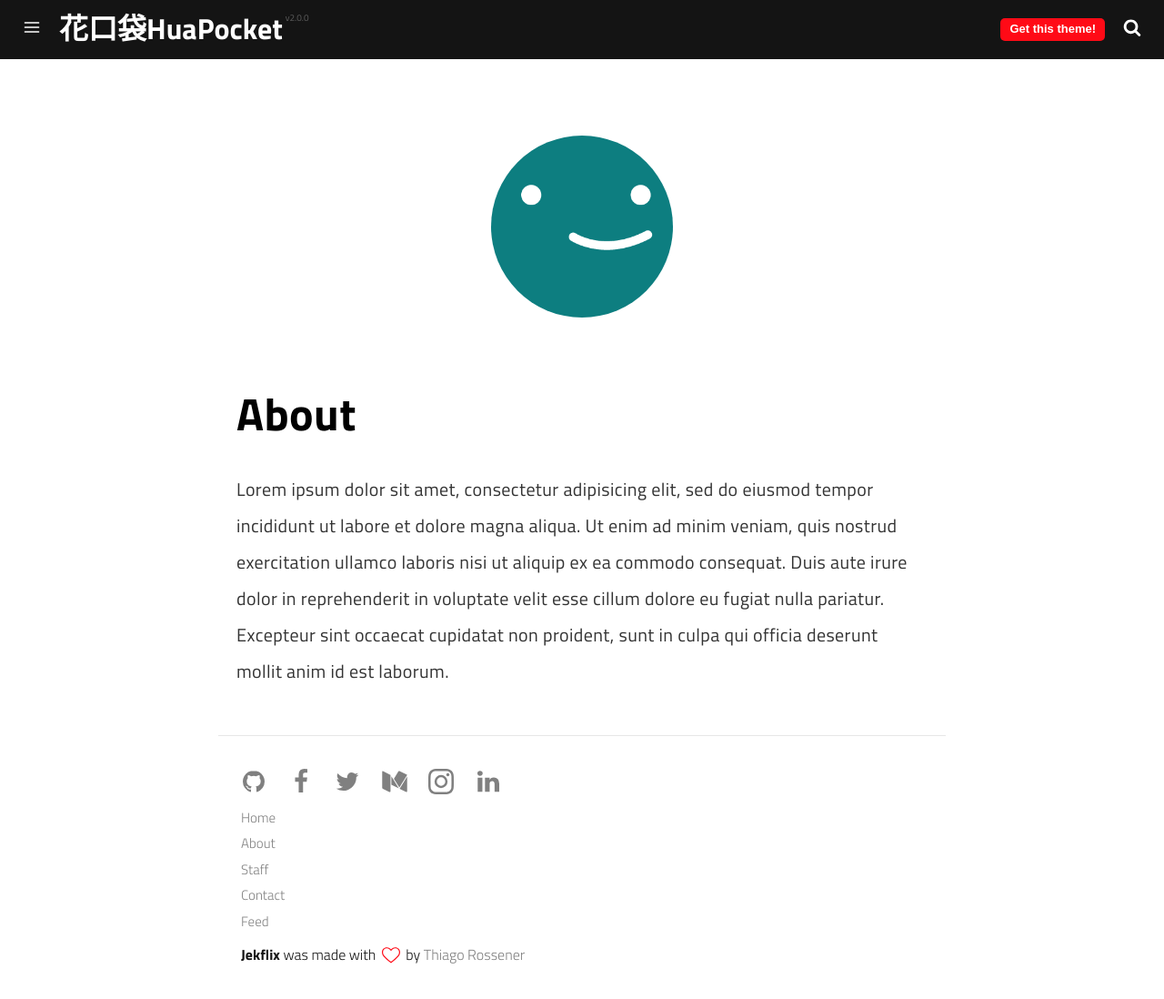
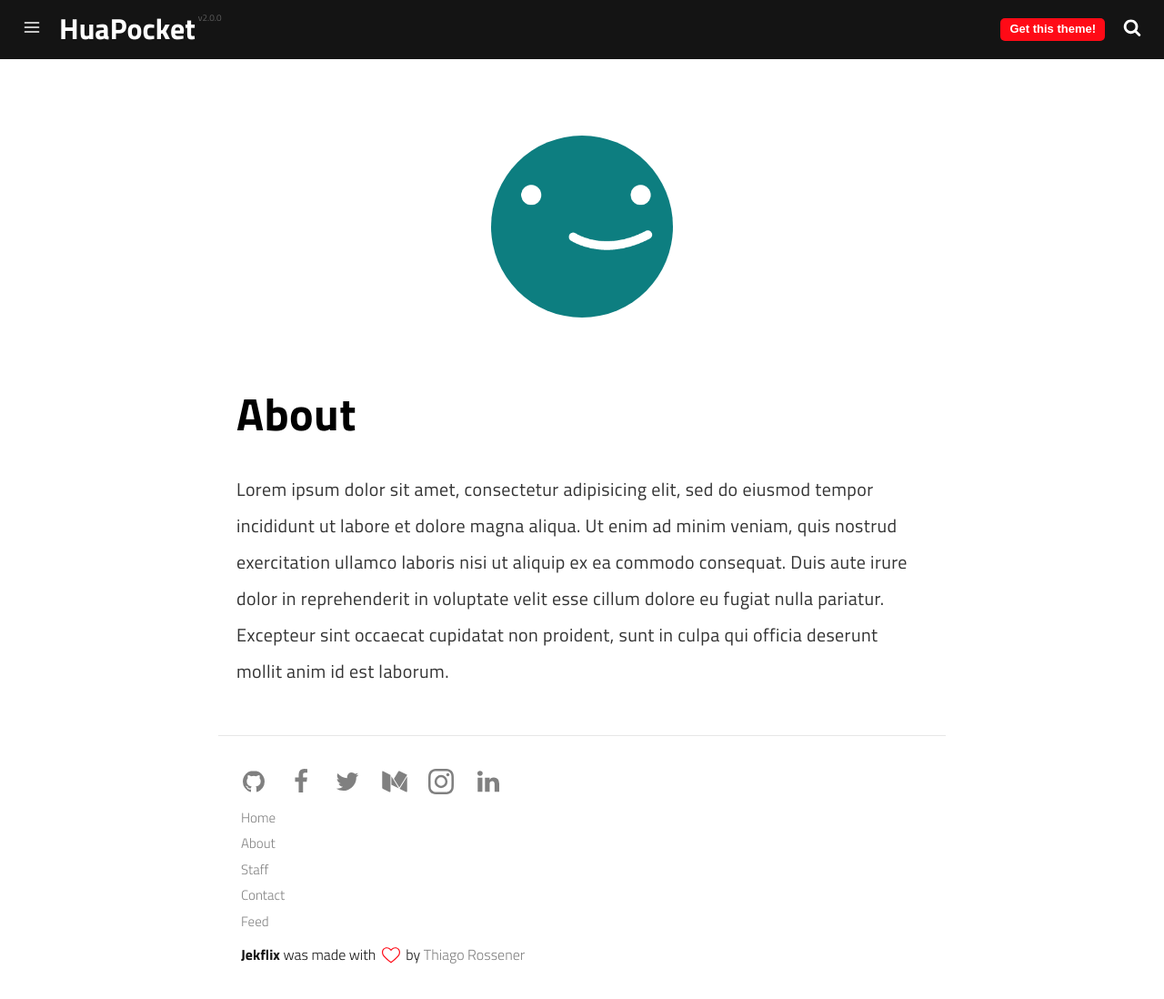
Before and after one commit to huapocket/huapocket.github.io, a Jekyll site: the page built from pages/about.md, in a window 1280 px wide and 1098 px high. Shown: the whole window at 91% size. Built offline with Jekyll 4.4.1, drawn with Linux system fonts in a browser that asks for light colours; a script that is not in the unit is left out.

Commit message:
Name改为英文
前期把Name改为中文，网站静态页面生成失败。这次改回英文测试一下。

```diff
--- a/_config.yml
+++ b/_config.yml
@@ -1,5 +1,5 @@
 # Site Settings
-name: 花口袋HuaPocket
+name: HuaPocket
 title: 花口袋HuaPocket 花妈在网上的家
 description: Jekflix is a template for Jekyll inspired by Netflix and made by Thiago Rossener.
 tags:
```
